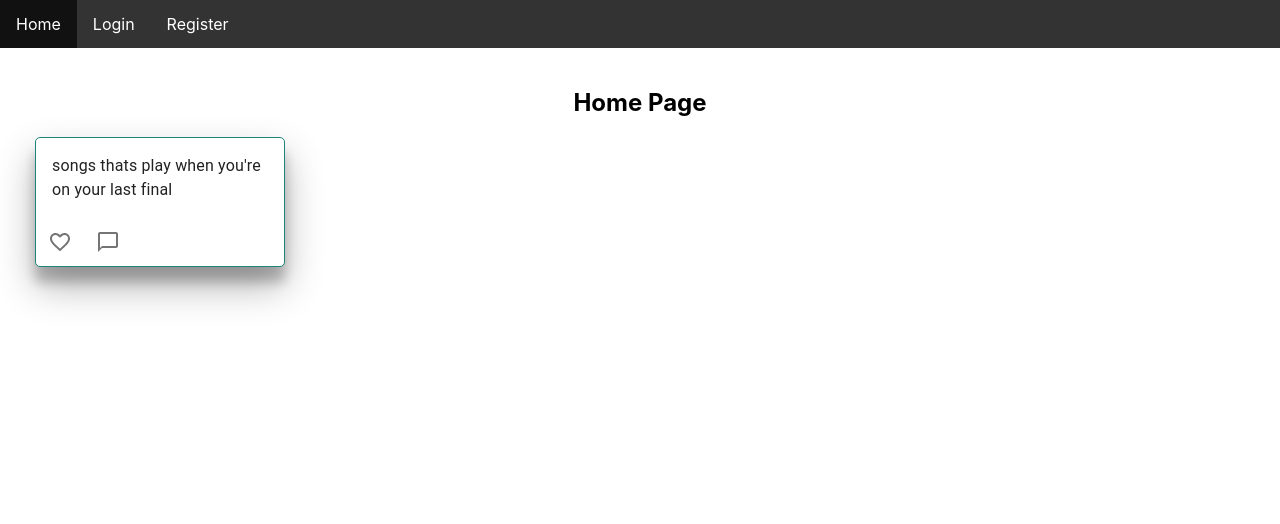
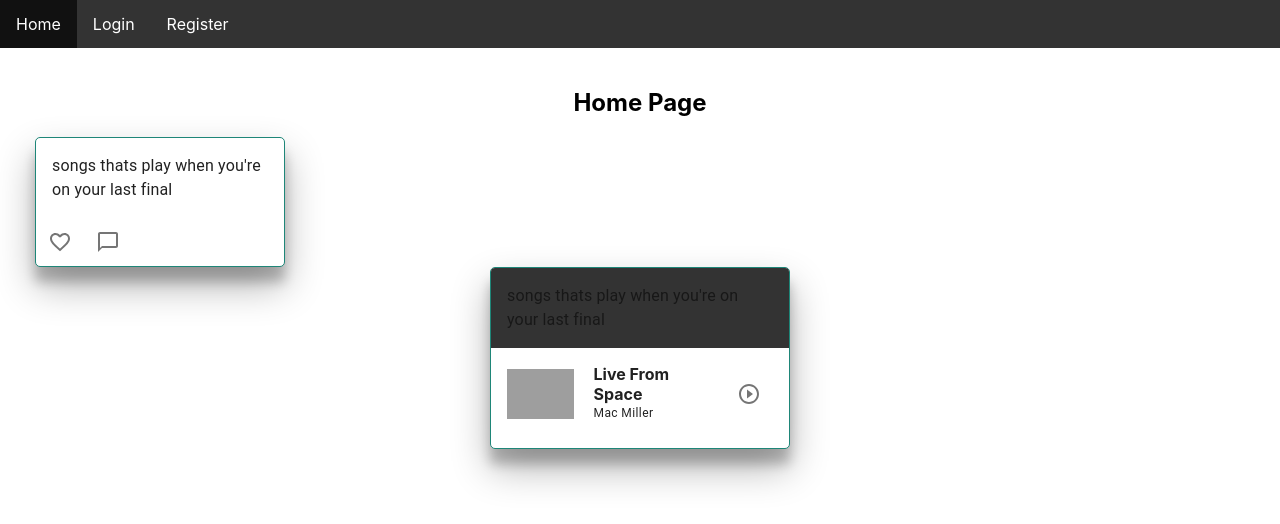
Before and after one commit to celinanperalta/CS-554-FP, a Next.js app in the folder src/client/: page / in a window 1280 px wide. Shown: the top 524 px of the page. Built offline with nearby package versions, Linux system fonts and the light colour scheme; no server answers; grey boxes are pictures that could not be loaded.

Commit message:
add displaySub card for home

```diff
--- /dev/null
+++ b/src/client/pages/components/displaySub.tsx
@@ -0,0 +1,121 @@
+//I pledge my honor that I have abided by the Stevens Honor System.
+// import '../App.css';
+// import noImage from '../noImage.jpg';
+import React, {useState, useEffect}  from "react";
+import Link from "next/link";
+import Like from '@material-ui/icons/FavoriteBorder';
+import Comment from '@material-ui/icons/ChatBubbleOutline';
+import Play from '@material-ui/icons/PlayCircleOutline';
+
+import {
+    Card,
+    CardContent,
+    CardMedia,
+    Grid,
+    Typography,
+    makeStyles,
+    CardHeader,
+    Button,
+    IconButton,
+    Box
+  } from '@material-ui/core';
+
+const useStyles = makeStyles({
+    card: {
+      maxWidth: 300,
+      height: 'auto',
+      marginLeft: 'auto',
+      marginRight: 'auto',
+      borderRadius: 5,
+      border: '1px solid #1e8678',
+      textAlign: "left",
+      boxShadow: '0 19px 38px rgba(0,0,0,0.30), 0 15px 12px rgba(0,0,0,0.22);'
+    },
+    titleHead: {
+      borderBottom: '1px solid #1e8678',
+      fontWeight: 'bold'
+    },
+    grid: {
+      flexGrow: 1,
+      flexDirection: 'row'
+    },
+    media: {
+      height: '100%',
+      width: '100%'
+    },
+    header: {
+        backgroundColor: '#333',
+        color: "#FFFFFF"
+    },
+    button: {
+      color: '#04AA6D',
+      borderColor: '#04AA6D',
+      margin: "10px"
+    },
+    // 'button:hover': {
+    //     backgroundColor: '#333',
+    //     borderColor: '#333',
+    //     boxShadow: 'none',
+    //   }
+    card1: {
+        display: 'flex'
+    },
+    box: {
+        display: 'flex',
+        flexDirection: 'row',
+    },
+    content: {
+        flex: '1 0 auto'
+    },
+    cmedia: {
+        width: '25%',
+        height: '25%',
+        margin: 'auto',
+        padding: 'auto'
+    },
+    songInfo: {
+        display: 'flex',
+        flexDirection: 'column',
+        paddingLeft: "20px",
+        paddingRight: "10px",
+    },
+    songTitle: {
+        fontWeight: 'bold'
+    }
+  });
+
+const DisplaySub = (props) => {
+    const classes = useStyles();
+    const [song, setSong] = useState(undefined);
+
+    return (
+        // <Grid item className={classes.grid} xs={12} sm={6} md={4} lg={3} xl={2}>
+        <Card className={classes.card} variant="outlined">
+             <Link href={`/prompts/${props.data.id}`}>
+                    <CardHeader className={classes.header} subheader={props.data.prompt} />
+                </Link>
+        <CardContent className="content" >
+
+        <Box className={classes.box}>
+            <CardMedia
+            component="img"
+            image="https://i.mdel.net/i/db/2019/12/1255378/1255378-800w.jpg"
+            alt="Live from space album cover"
+            className={classes.cmedia}
+            />
+        <div className={classes.songInfo}>
+          <Typography className={classes.songTitle}  variant="h7">Live From Space</Typography>
+          <Typography variant="caption" color="text.secondary">Mac Miller</Typography>
+          </div>
+          <IconButton aria-label="play/pause">
+            <Play />
+          </IconButton>
+          </Box>
+        </CardContent>
+    </Card>
+
+        // </Grid>
+    )
+  }
+
+export default DisplaySub;
--- a/src/client/pages/index.tsx
+++ b/src/client/pages/index.tsx
@@ -2,7 +2,7 @@ import React from 'react'
 import Link from "next/link";
 import NavBar from '../components/NavBar';
 import ActivePrompt from './components/activePrompt';
-
+import DisplaySubmission from './components/displaySub';
 
 export default function Home() {
   let item = {id: 12, prompt: "songs thats play when you're on your last final", posted_by: "User3"}
@@ -11,6 +11,7 @@ export default function Home() {
     <div className= "app">
       <h2>Home Page</h2>
       <ActivePrompt data={item} />
+      <DisplaySubmission data={item} />
       <br/>
     </div>
   )
```
